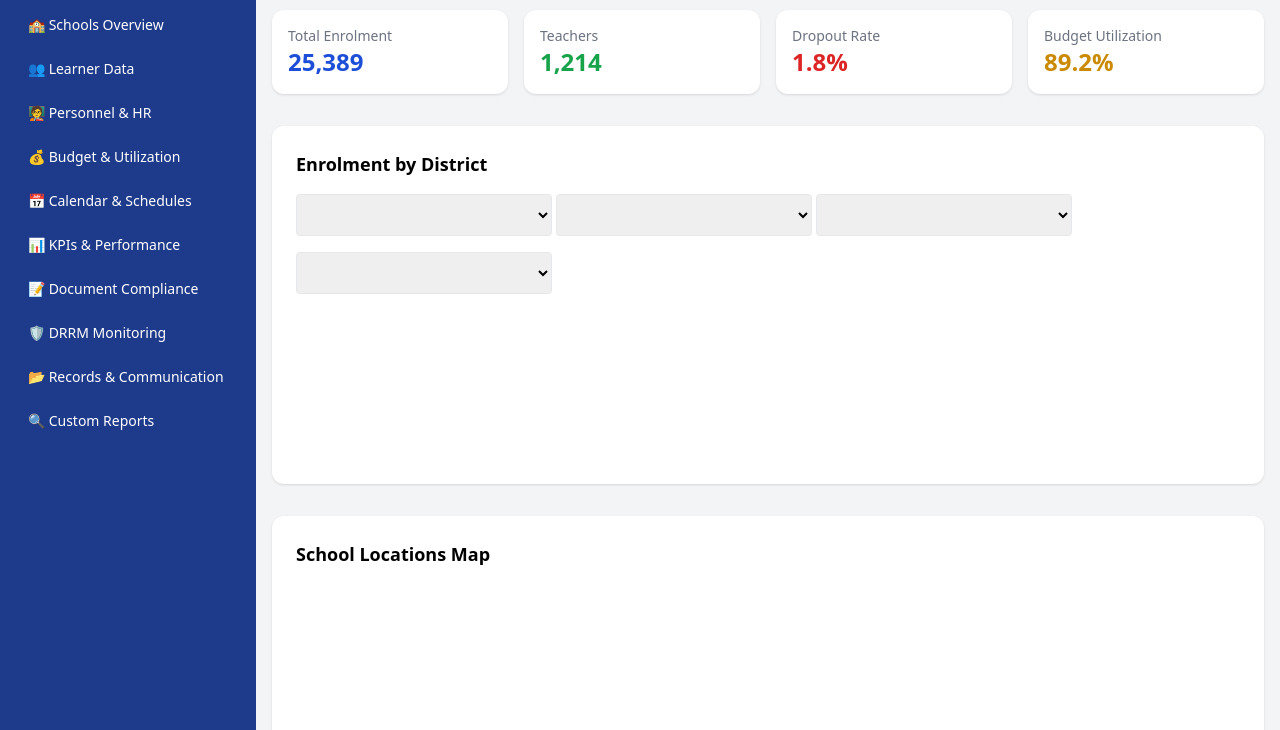
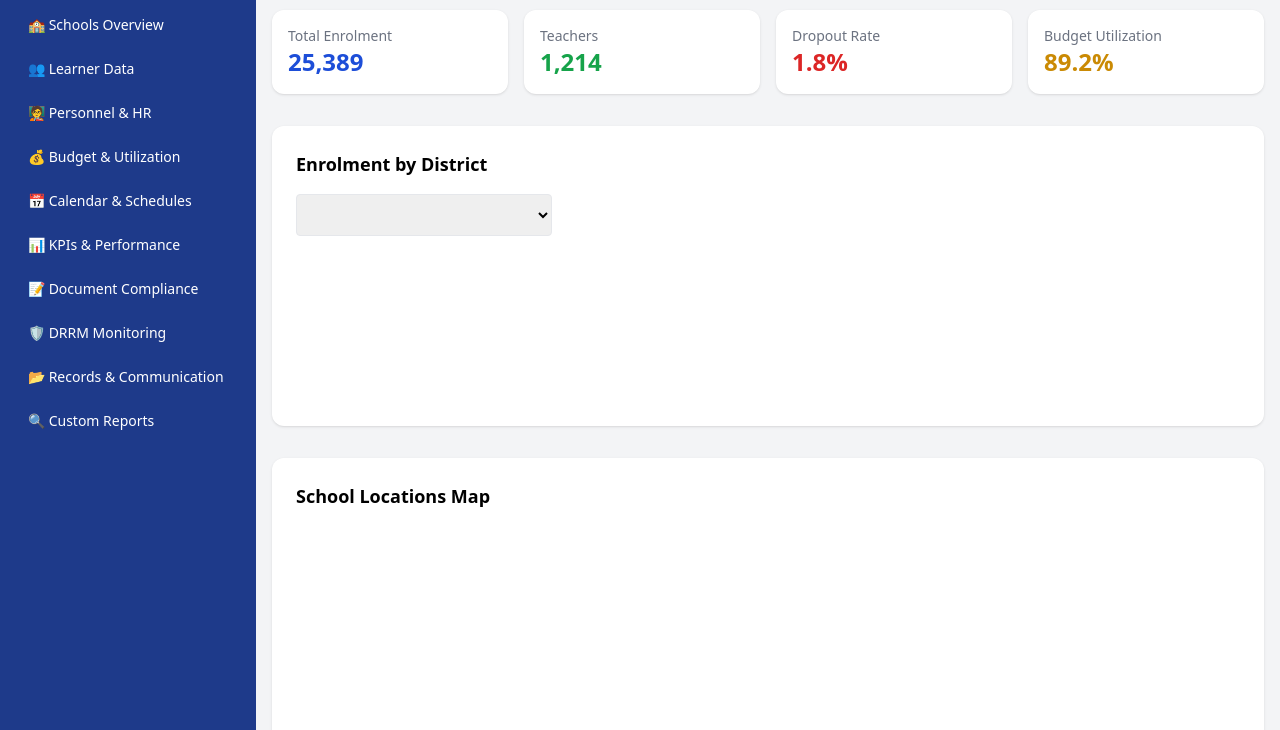
Before and after one commit to scorpionkean/sdobayugan-dashboard, a plain HTML site: page index.html in a window 1280 px wide. Shown: the part 70-800 px from the top of the page. Drawn offline with nearby package versions, Linux system fonts and the light colour scheme; a script that the page names is missing.

Commit message:
Update index.html

```diff
--- a/index.html
+++ b/index.html
@@ -65,9 +65,6 @@
         <div class="bg-white p-6 rounded-xl shadow">
           <h2 class="text-lg font-semibold mb-4">Enrolment by District</h2>
           <select id="districtSelect" class="mb-4 p-2 border rounded w-full md:w-64">North</select>
-          <select id="districtSelect" class="mb-4 p-2 border rounded w-full md:w-64">South</select>
-                    <select id="districtSelect" class="mb-4 p-2 border rounded w-full md:w-64">East</select>
-                    <select id="districtSelect" class="mb-4 p-2 border rounded w-full md:w-64">West</select>
           <canvas id="enrolmentChart"></canvas>
         </div>
       </section>
```
